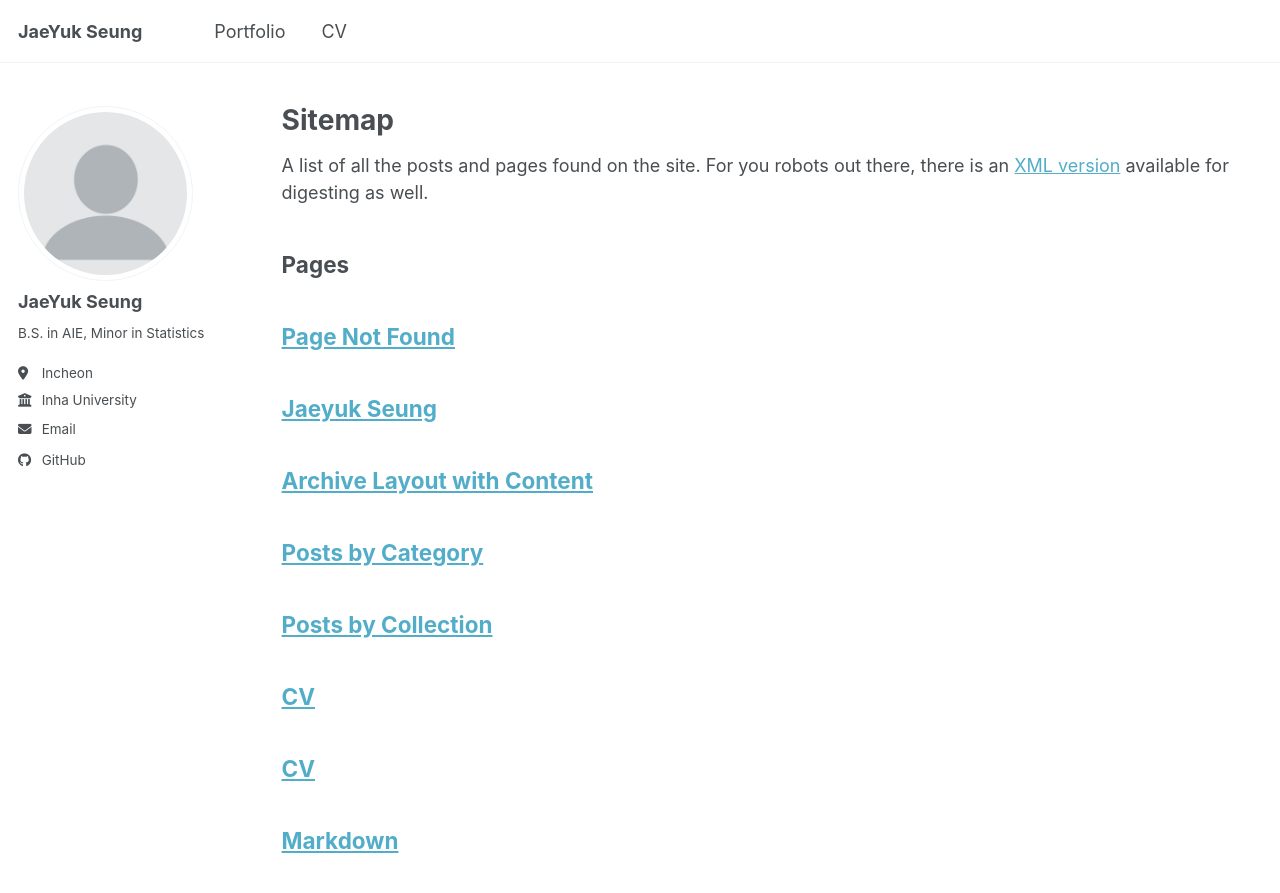
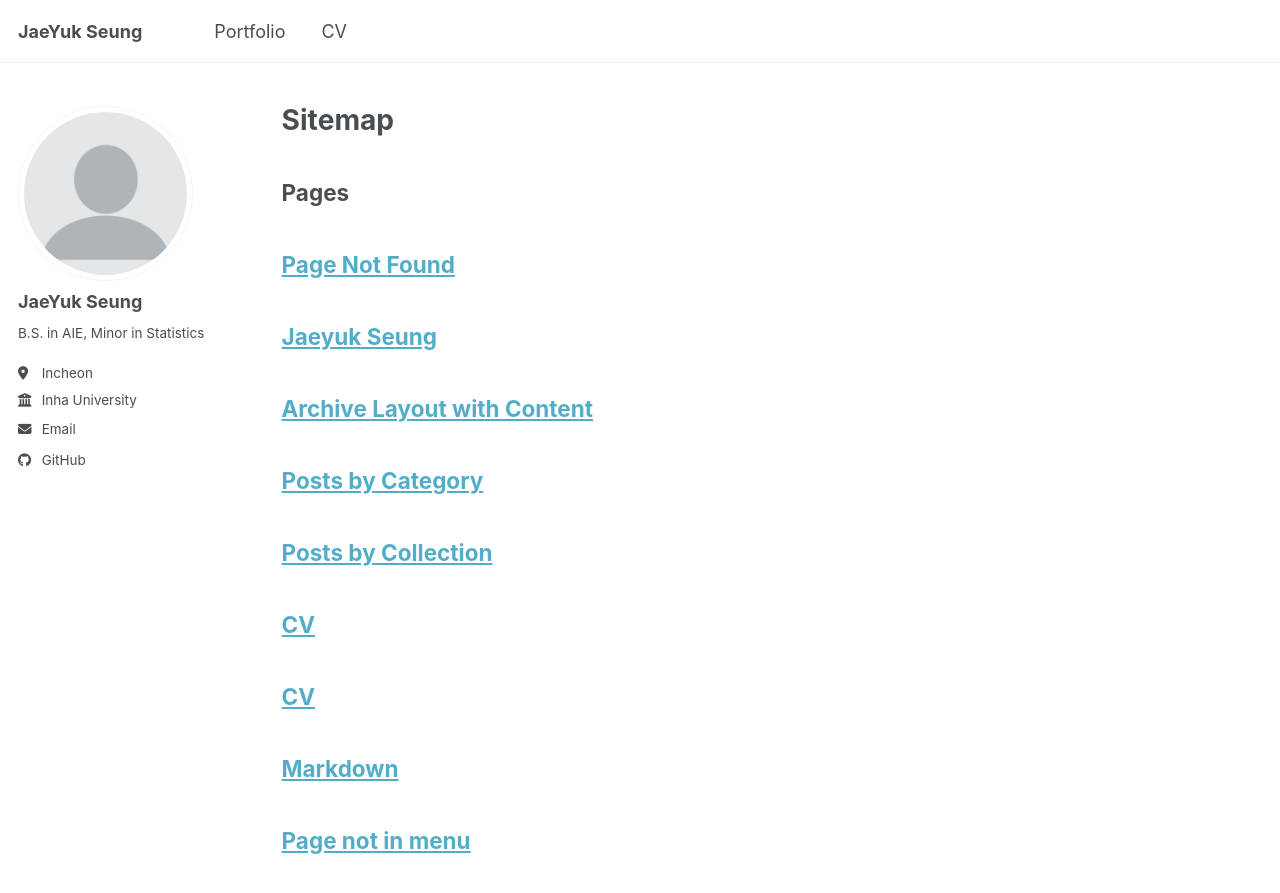
Before and after one commit to JaeWook-S/JaeWook-S.github.io, a Jekyll site: the page built from _pages/sitemap.md, in a window 1280 px wide and 900 px high. Shown: the top 893 px of the window. Built offline with Jekyll 4.4.1, drawn with Linux system fonts in a browser that asks for light colours.

```diff
--- a/_includes/footer/custom.html
+++ b/_includes/footer/custom.html
@@ -1,6 +1,6 @@
 <!-- start custom footer snippets -->
 
-<a href="/sitemap/">Sitemap</a>
+<!-- <a href="/sitemap/">Sitemap</a> -->
 
 <!-- Support for MatJax -->
 <script defer src="https://cdnjs.cloudflare.com/polyfill/v3/polyfill.min.js?features=es6"></script>
--- a/_pages/sitemap.md
+++ b/_pages/sitemap.md
@@ -7,7 +7,7 @@
 
 {% include base_path %}
 
-A list of all the posts and pages found on the site. For you robots out there, there is an [XML version]({{ base_path }}/sitemap.xml) available for digesting as well.
+<!-- A list of all the posts and pages found on the site. For you robots out there, there is an [XML version]({{ base_path }}/sitemap.xml) available for digesting as well. -->
 
 <h2>Pages</h2>
 {% for post in site.pages %}
```
